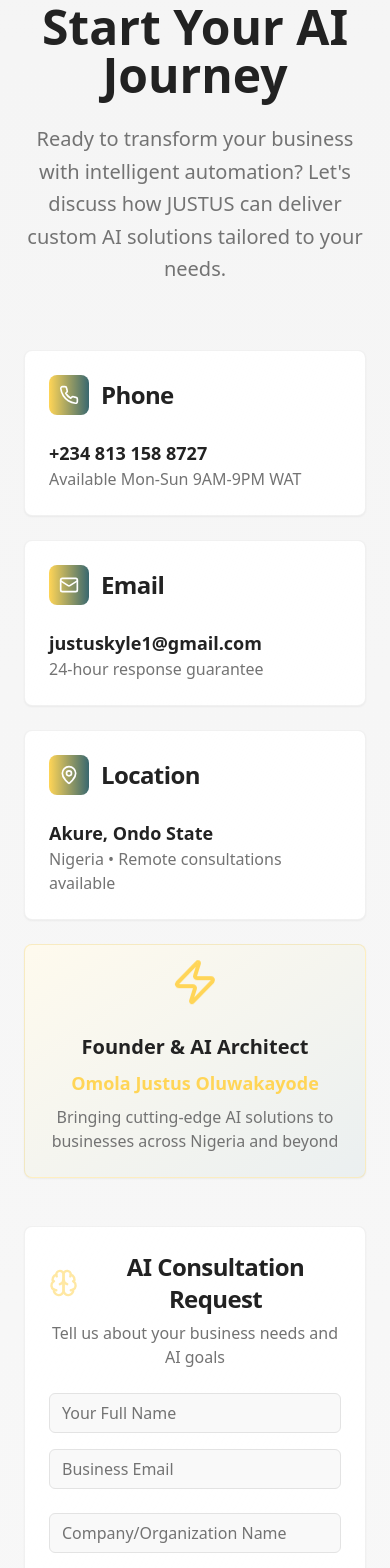
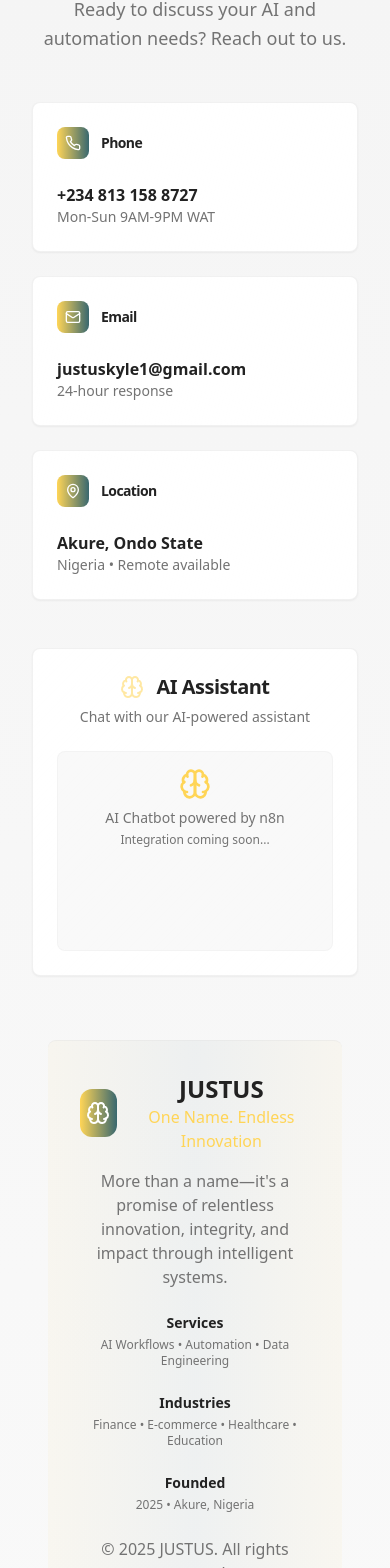
Before and after one commit to Justusoluwakayode1/my-web-app, a React (Vite) app: page / in a window 390 px wide. Shown: the part 5318-6886 px from the top of the page. Built offline with nearby package versions, Linux system fonts and the light colour scheme.

Commit message:
Fix overflow and update footer
Refactor website to ensure perfect screen sizing, remove founder and AI architect details, and eliminate the AI consultation request. Implement an n8n-powered chatbot and update the footer background to a gradient.

```diff
--- a/src/pages/Contact.tsx
+++ b/src/pages/Contact.tsx
@@ -32,152 +32,93 @@ const Contact = () => {
   };
 
   return (
-    <section id="contact" className="min-h-screen bg-gradient-to-b from-muted/30 to-background py-20">
-      <div className="container mx-auto px-6">
-        <div className="text-center mb-16 animate-fade-in">
-          <div className="inline-flex items-center space-x-2 bg-accent/20 backdrop-blur-sm rounded-full px-6 py-3 mb-6">
-            <Brain className="w-5 h-5 text-accent animate-pulse" />
-            <span className="text-accent font-semibold">Let's Build the Future Together</span>
+    <section id="contact" className="min-h-screen bg-gradient-to-b from-muted/30 to-background py-10 px-4 overflow-x-hidden">
+      <div className="container mx-auto max-w-screen-xl px-4 sm:px-6">
+        <div className="text-center mb-12 animate-fade-in">
+          <div className="inline-flex items-center space-x-2 bg-accent/20 backdrop-blur-sm rounded-full px-4 py-2 mb-4">
+            <Brain className="w-4 h-4 text-accent animate-pulse" />
+            <span className="text-accent font-semibold text-sm">Get In Touch</span>
           </div>
-          <h2 className="text-5xl md:text-6xl font-bold text-foreground mb-6">
-            Start Your AI Journey
+          <h2 className="text-3xl md:text-4xl font-bold text-foreground mb-4">
+            Contact Us
           </h2>
-          <p className="text-xl text-muted-foreground max-w-3xl mx-auto leading-relaxed">
-            Ready to transform your business with intelligent automation? Let's discuss how JUSTUS can deliver custom AI solutions tailored to your needs.
+          <p className="text-lg text-muted-foreground max-w-2xl mx-auto leading-relaxed">
+            Ready to discuss your AI and automation needs? Reach out to us.
           </p>
         </div>
 
-        <div className="grid grid-cols-1 lg:grid-cols-2 gap-12 max-w-6xl mx-auto">
-          {/* Contact Info */}
-          <div className="space-y-6 animate-fade-in">
+        <div className="grid grid-cols-1 lg:grid-cols-3 gap-6 max-w-5xl mx-auto mb-12">
+          {/* Contact Info Cards */}
           <Card className="bg-gradient-to-br from-card to-card/50 border-border/50 hover:border-accent/30 transition-all duration-300 group">
             <CardHeader>
               <CardTitle className="flex items-center gap-3">
-                  <div className="w-10 h-10 bg-gradient-to-r from-accent to-primary rounded-lg flex items-center justify-center group-hover:scale-110 transition-transform">
-                    <Phone className="w-5 h-5 text-primary-foreground" />
+                <div className="w-8 h-8 bg-gradient-to-r from-accent to-primary rounded-lg flex items-center justify-center group-hover:scale-110 transition-transform">
+                  <Phone className="w-4 h-4 text-primary-foreground" />
                 </div>
-                  Phone
+                <span className="text-sm">Phone</span>
               </CardTitle>
             </CardHeader>
             <CardContent>
-                <p className="text-lg font-semibold">+234 813 158 8727</p>
-                <p className="text-muted-foreground">Available Mon-Sun 9AM-9PM WAT</p>
+              <p className="font-semibold">+234 813 158 8727</p>
+              <p className="text-muted-foreground text-sm">Mon-Sun 9AM-9PM WAT</p>
             </CardContent>
           </Card>
 
           <Card className="bg-gradient-to-br from-card to-card/50 border-border/50 hover:border-accent/30 transition-all duration-300 group">
             <CardHeader>
               <CardTitle className="flex items-center gap-3">
-                  <div className="w-10 h-10 bg-gradient-to-r from-accent to-primary rounded-lg flex items-center justify-center group-hover:scale-110 transition-transform">
-                    <Mail className="w-5 h-5 text-primary-foreground" />
+                <div className="w-8 h-8 bg-gradient-to-r from-accent to-primary rounded-lg flex items-center justify-center group-hover:scale-110 transition-transform">
+                  <Mail className="w-4 h-4 text-primary-foreground" />
                 </div>
-                  Email
+                <span className="text-sm">Email</span>
               </CardTitle>
             </CardHeader>
             <CardContent>
-                <p className="text-lg font-semibold">justuskyle1@gmail.com</p>
-                <p className="text-muted-foreground">24-hour response guarantee</p>
+              <p className="font-semibold">justuskyle1@gmail.com</p>
+              <p className="text-muted-foreground text-sm">24-hour response</p>
             </CardContent>
           </Card>
 
           <Card className="bg-gradient-to-br from-card to-card/50 border-border/50 hover:border-accent/30 transition-all duration-300 group">
             <CardHeader>
               <CardTitle className="flex items-center gap-3">
-                  <div className="w-10 h-10 bg-gradient-to-r from-accent to-primary rounded-lg flex items-center justify-center group-hover:scale-110 transition-transform">
-                    <MapPin className="w-5 h-5 text-primary-foreground" />
+                <div className="w-8 h-8 bg-gradient-to-r from-accent to-primary rounded-lg flex items-center justify-center group-hover:scale-110 transition-transform">
+                  <MapPin className="w-4 h-4 text-primary-foreground" />
                 </div>
-                  Location
+                <span className="text-sm">Location</span>
               </CardTitle>
             </CardHeader>
             <CardContent>
-                <p className="text-lg font-semibold">Akure, Ondo State</p>
-                <p className="text-muted-foreground">Nigeria • Remote consultations available</p>
+              <p className="font-semibold">Akure, Ondo State</p>
+              <p className="text-muted-foreground text-sm">Nigeria • Remote available</p>
             </CardContent>
-            </Card>
-
-            <Card className="bg-gradient-to-br from-accent/10 to-primary/10 border-accent/30 p-6">
-              <div className="text-center">
-                <Zap className="w-12 h-12 text-accent mx-auto mb-4 animate-bounce" />
-                <h3 className="text-xl font-bold text-foreground mb-2">Founder & AI Architect</h3>
-                <p className="text-lg font-semibold text-accent">Omola Justus Oluwakayode</p>
-                <p className="text-muted-foreground mt-2">
-                  Bringing cutting-edge AI solutions to businesses across Nigeria and beyond
-                </p>
-              </div>
           </Card>
         </div>
 
-          {/* AI Consultation Form */}
-          <Card className="bg-gradient-to-br from-card to-card/50 border-border/50 hover:border-accent/30 transition-all duration-300 animate-fade-in">
+        {/* AI Chatbot */}
+        <div className="max-w-3xl mx-auto animate-fade-in">
+          <Card className="bg-gradient-to-br from-card to-card/50 border-border/50">
             <CardHeader className="text-center">
-              <CardTitle className="flex items-center justify-center gap-3 text-2xl">
-                <Brain className="w-8 h-8 text-accent animate-pulse" />
-                AI Consultation Request
+              <CardTitle className="flex items-center justify-center gap-3 text-xl">
+                <Brain className="w-6 h-6 text-accent animate-pulse" />
+                AI Assistant
               </CardTitle>
-              <p className="text-muted-foreground">Tell us about your business needs and AI goals</p>
+              <p className="text-muted-foreground text-sm">Chat with our AI-powered assistant</p>
             </CardHeader>
             <CardContent>
-              <form onSubmit={handleSubmit} className="space-y-6">
-                <div className="grid grid-cols-1 md:grid-cols-2 gap-4">
-                  <div>
-                    <Input
-                      name="name"
-                      placeholder="Your Full Name"
-                      value={formData.name}
-                      onChange={handleChange}
-                      required
-                      className="transition-all duration-300 focus:border-accent focus:ring-accent"
-                    />
-                  </div>
-                  <div>
-                    <Input
-                      name="email"
-                      type="email"
-                      placeholder="Business Email"
-                      value={formData.email}
-                      onChange={handleChange}
-                      required
-                      className="transition-all duration-300 focus:border-accent focus:ring-accent"
-                    />
+              <div className="bg-muted/30 rounded-lg p-4 min-h-[200px] border border-border/30">
+                <div className="text-center text-muted-foreground">
+                  <Brain className="w-8 h-8 mx-auto mb-2 text-accent" />
+                  <p className="text-sm">AI Chatbot powered by n8n</p>
+                  <p className="text-xs mt-1">Integration coming soon...</p>
                 </div>
               </div>
-
-                <Input
-                  name="company"
-                  placeholder="Company/Organization Name"
-                  value={formData.company}
-                  onChange={handleChange}
-                  className="transition-all duration-300 focus:border-accent focus:ring-accent"
-                />
-
-                <Textarea
-                  name="message"
-                  placeholder="Describe your business challenges, AI goals, or automation needs. What problems are you looking to solve?"
-                  rows={6}
-                  value={formData.message}
-                  onChange={handleChange}
-                  required
-                  className="transition-all duration-300 focus:border-accent focus:ring-accent"
-                />
-
-                <Button
-                  type="submit"
-                  className="w-full bg-gradient-to-r from-accent to-primary text-primary-foreground hover:scale-105 transition-all duration-300 text-lg py-3 shadow-xl hover:shadow-accent/25 group"
-                >
-                  <Send className="w-5 h-5 mr-2 group-hover:translate-x-1 transition-transform" />
-                  Request Free AI Consultation
-                </Button>
-
-                <p className="text-center text-sm text-muted-foreground">
-                  No obligation • Free initial consultation • Custom solutions only
-                </p>
-              </form>
             </CardContent>
           </Card>
         </div>
 
         {/* Footer */}
-        <div className="text-center mt-20 pt-8 border-t border-border/50 animate-fade-in">
+        <div className="text-center mt-16 pt-8 border-t border-border/50 animate-fade-in bg-gradient-to-r from-accent/5 via-primary/5 to-accent/5 rounded-lg p-8 mx-4">
           <div className="mb-6">
             <div className="flex items-center justify-center space-x-4 mb-4">
               <div className="w-12 h-12 bg-gradient-to-r from-accent to-primary rounded-xl flex items-center justify-center">
@@ -193,18 +134,18 @@ const Contact = () => {
             </p>
           </div>
 
-          <div className="grid grid-cols-1 md:grid-cols-3 gap-8 mb-8 text-center">
+          <div className="grid grid-cols-1 md:grid-cols-3 gap-6 mb-6 text-center">
             <div>
-              <h4 className="font-semibold text-foreground mb-2">Services</h4>
-              <p className="text-sm text-muted-foreground">AI Workflows • Automation • Data Engineering</p>
+              <h4 className="font-semibold text-foreground mb-1 text-sm">Services</h4>
+              <p className="text-xs text-muted-foreground">AI Workflows • Automation • Data Engineering</p>
             </div>
             <div>
-              <h4 className="font-semibold text-foreground mb-2">Industries</h4>
-              <p className="text-sm text-muted-foreground">Finance • E-commerce • Healthcare • Education</p>
+              <h4 className="font-semibold text-foreground mb-1 text-sm">Industries</h4>
+              <p className="text-xs text-muted-foreground">Finance • E-commerce • Healthcare • Education</p>
             </div>
             <div>
-              <h4 className="font-semibold text-foreground mb-2">Founded</h4>
-              <p className="text-sm text-muted-foreground">2025 • Akure, Nigeria</p>
+              <h4 className="font-semibold text-foreground mb-1 text-sm">Founded</h4>
+              <p className="text-xs text-muted-foreground">2025 • Akure, Nigeria</p>
             </div>
           </div>
 
```
Lines whose indentation alone changed are shown as unchanged.
